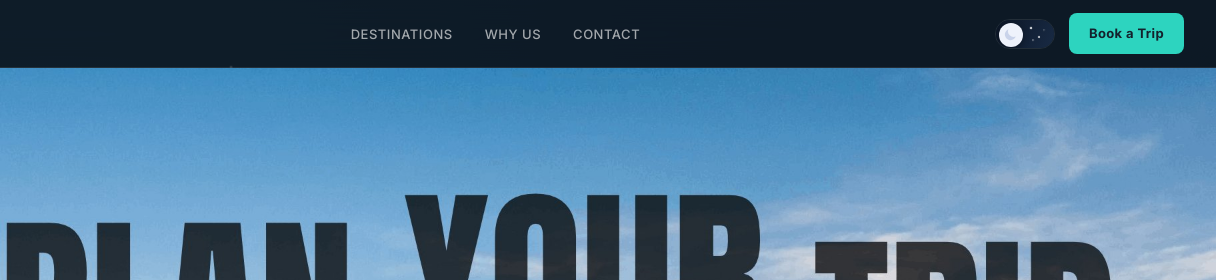
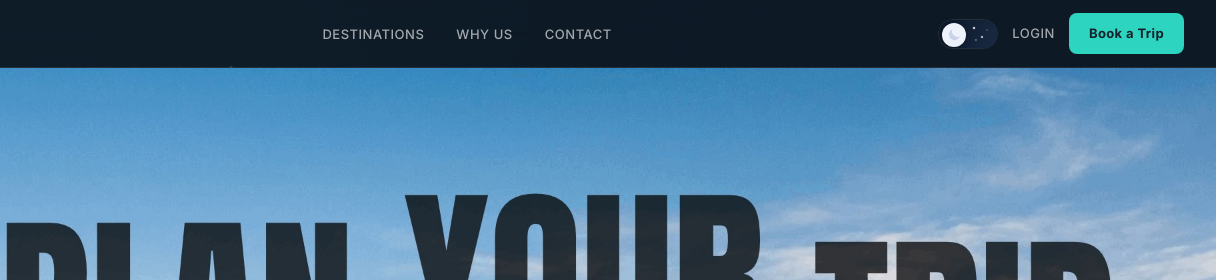
Before and after one commit to planyourtripbd/planyourtripbd.github.io, a plain HTML site: page index.html in a window 1280 px wide. Shown: the top 280 px of the page, 64-1280 px from the left. Drawn offline with Linux system fonts and the light colour scheme.

Commit message:
Update index.html

```diff
--- a/index.html
+++ b/index.html
@@ -243,6 +243,11 @@
     transition: background-color 0.35s ease;
   }
   .nav-right { display: flex; align-items: center; gap: 14px; }
+  .nav-login-link {
+    color: var(--ink-dim); text-decoration: none; font-size: 13px; font-weight: 500;
+    letter-spacing: 0.04em; text-transform: uppercase; transition: color 0.2s;
+  }
+  .nav-login-link:hover { color: var(--accent); }
 
   .nav-toggle {
     display: none; flex-direction: column; justify-content: center; gap: 5px;
@@ -672,6 +677,7 @@
         </svg>
       </span>
     </button>
+    <a href="https://planyourtrip-dashboard.vercel.app/login" class="nav-login-link">Login</a>
     <a href="https://wa.me/8801891505075" target="_blank" class="nav-cta">Book a Trip</a>
     <button class="nav-toggle" id="navToggle" aria-label="Toggle menu" aria-expanded="false">
       <span></span><span></span><span></span>
```
